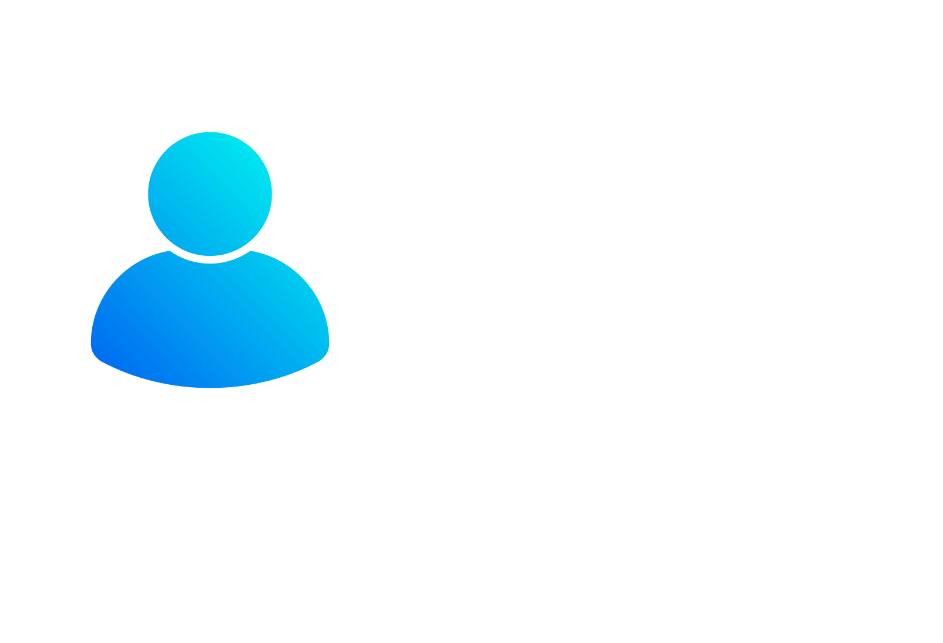
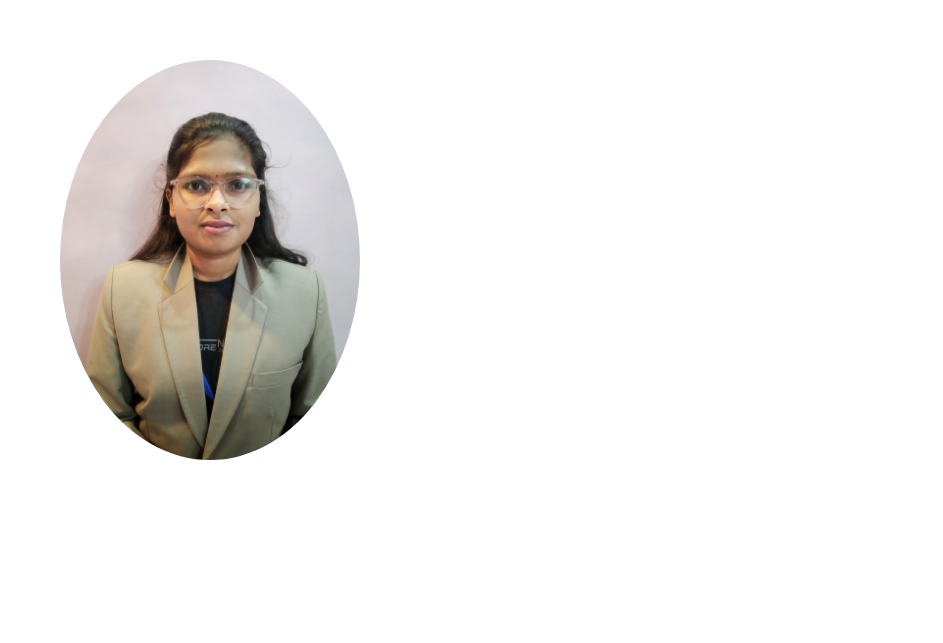
Before and after one commit to Shivanibhure/Portfolio, a plain HTML site: page index.html in a window 1280 px wide. Shown: the part 753-1396 px from the top of the page, 0-943 px from the left. Drawn offline with nearby package versions, Linux system fonts and the light colour scheme.

Commit message:
Update index.html

```diff
--- a/index.html
+++ b/index.html
@@ -78,7 +78,7 @@
             <div class="container">
                  <!-- image -->
                  <div class="image">
-                    <img src="profile.png" alt="">
+                    <img src="/IMG_20250131_095357-01.jpeg.jpg" alt="">
                 </div>
                 <!-- contenr -->
                 <div class="content">
```
